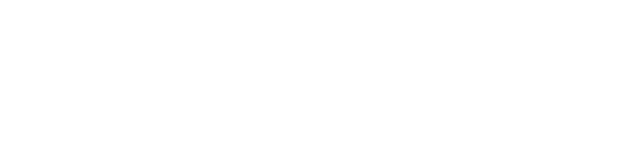
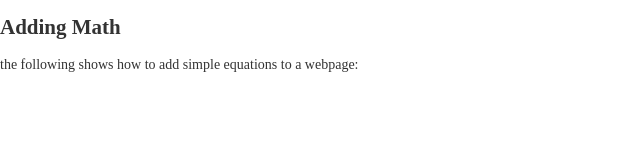
Before and after one commit to gskielian/Hello_HTML5_LaTeX, a plain HTML site: page index.html in a window 1280 px wide. Shown: the whole page, without its empty margins (0-640 px from the left). Drawn offline with nearby package versions, Linux system fonts and the light colour scheme; some packages are replaced by stand-ins of ours; files that its build step writes are made by us from their sources; a web font is replaced by a local one.

Commit message:
added simple description to 00 example

```diff
--- a/index.html
+++ b/index.html
@@ -1,6 +1,7 @@
+<!DOCTYPE html>
 <html>
   <head>
-    <title> Untitile</title>
+    <title> Adding Math </title>
     <link rel="stylesheet" href="https://fonts.googleapis.com/css?family=Arbutus+Slab" type="text/css">
 
     <link rel="stylesheet" href="latex2html5.min.css">
@@ -31,7 +32,9 @@
   </head>
   <body>
 
+    <h2> Adding Math </h2>
 
+    <p> the following shows how to add simple equations to a webpage:</p>
       <script type="tex/latex">
         \begin{equation}
         1 + 1 = 2
```
